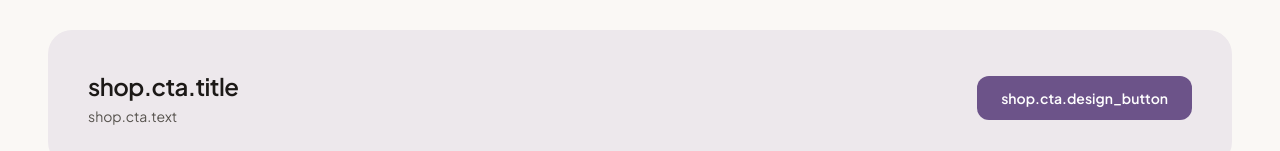
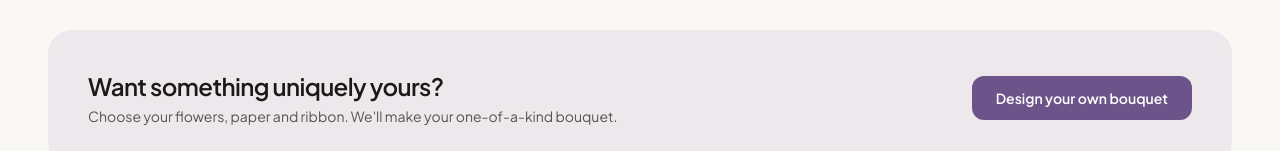
Before and after one commit to Yasaman-Behnam-Malekzadeh/flower-shop, a React (Create React App) app in the folder frontend/: page /shop in a window 1280 px wide. Shown: the part 649-800 px from the top of the page. Built offline with nearby package versions, Linux system fonts and the light colour scheme; no server answers.

Commit message:
fix(i18n):fix in ShopPage component

```diff
--- a/frontend/src/Pages/ShopPage.js
+++ b/frontend/src/Pages/ShopPage.js
@@ -114,14 +114,14 @@ export default function ShopPage() {
         <div className="mt-16 bg-[#EDE8EC] rounded-3xl p-8 sm:p-10 flex flex-col md:flex-row items-center justify-between gap-6">
           <div>
             <h2 className="text-2xl font-bold text-stone-900 tracking-tight">
-              {t("shop.cta.title")}
+              {t("shop.cta_card.title")}
             </h2>
             <p className="text-stone-600 text-xs sm:text-sm mt-1">
-              {t("shop.cta.text")}
+              {t("shop.cta_card.text")}
             </p>
           </div>
           <Link to="/build" className="bg-[#6C5389] text-white text-xs sm:text-sm font-semibold px-6 py-3 rounded-xl hover:bg-[#584272] transition-colors whitespace-nowrap">
-            {t("shop.cta.design_button")}
+            {t("shop.cta_card.design_button")}
           </Link>
         </div>
       </main>
```
Also changed, not shown: 11 other files (tests, documents, lock files or other folders).
